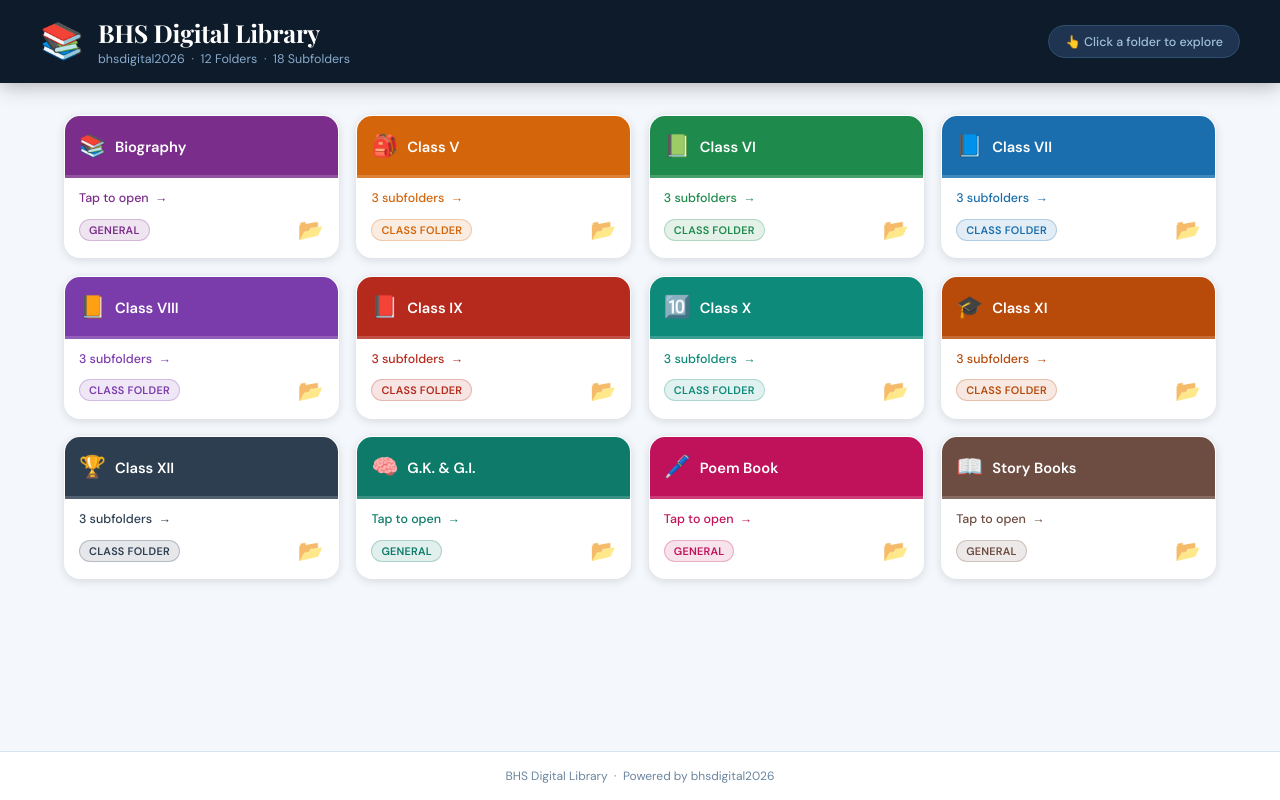
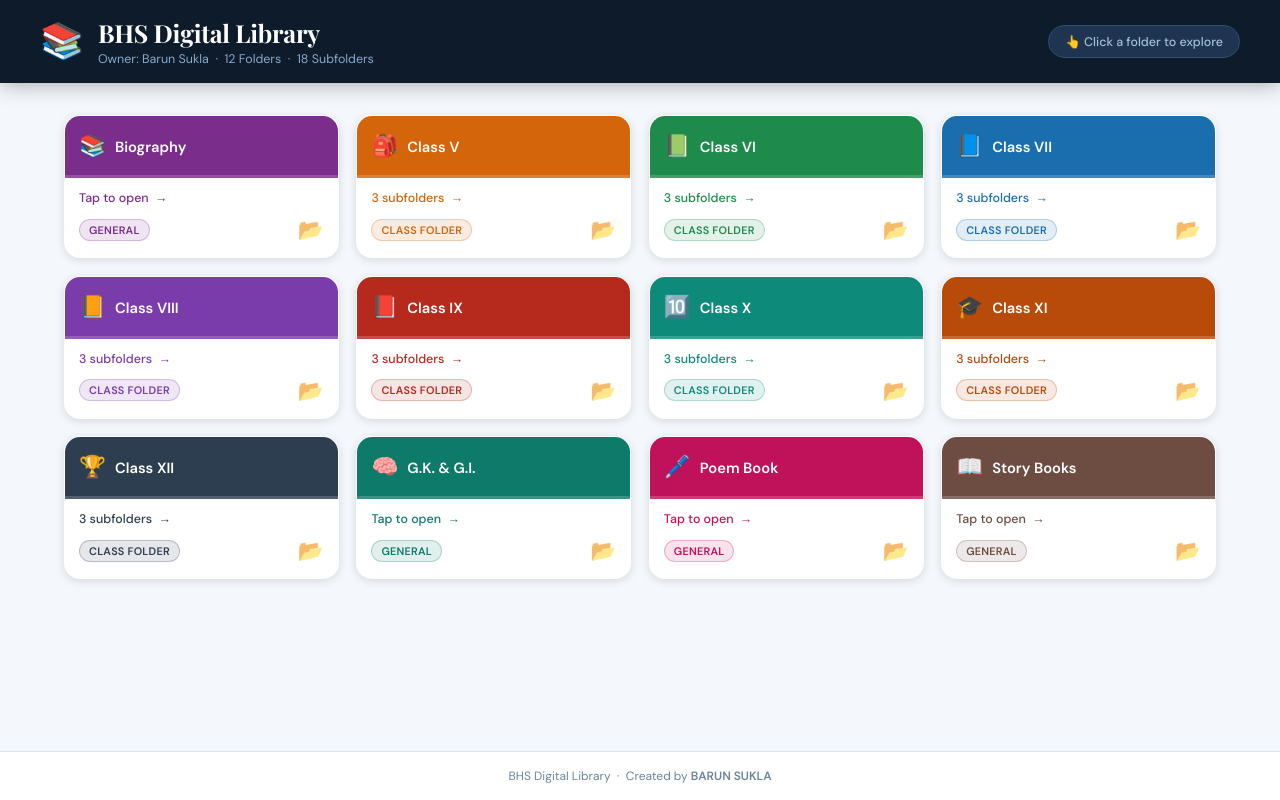
Before and after one commit to bhsdigital2026/digital-library, a plain HTML site: page index.html in a window 1280 px wide. Drawn offline with nearby package versions, Linux system fonts and the light colour scheme.

Commit message:
Update index.html

```diff
--- a/index.html
+++ b/index.html
@@ -18,7 +18,7 @@
           <span class="logo-icon">📚</span>
           <div>
             <h1 class="site-title">BHS Digital Library</h1>
-            <p class="site-sub">bhsdigital2026 &nbsp;·&nbsp; 12 Folders &nbsp;·&nbsp; 18 Subfolders</p>
+            <p class="site-sub">Owner: Barun Sukla &nbsp;·&nbsp; 12 Folders &nbsp;·&nbsp; 18 Subfolders</p>
           </div>
         </div>
         <div class="hint-badge">👆 Click a folder to explore</div>
@@ -29,7 +29,7 @@
       <div class="home-grid" id="homeGrid"></div>
     </main>
 
-    <footer class="site-footer">BHS Digital Library &nbsp;·&nbsp; Powered by bhsdigital2026</footer>
+    <footer class="site-footer">BHS Digital Library &nbsp;·&nbsp; Created by <b> BARUN SUKLA</b></footer>
   </div>
 
   <!-- ═══════════ DETAIL PAGE ═══════════ -->
```
